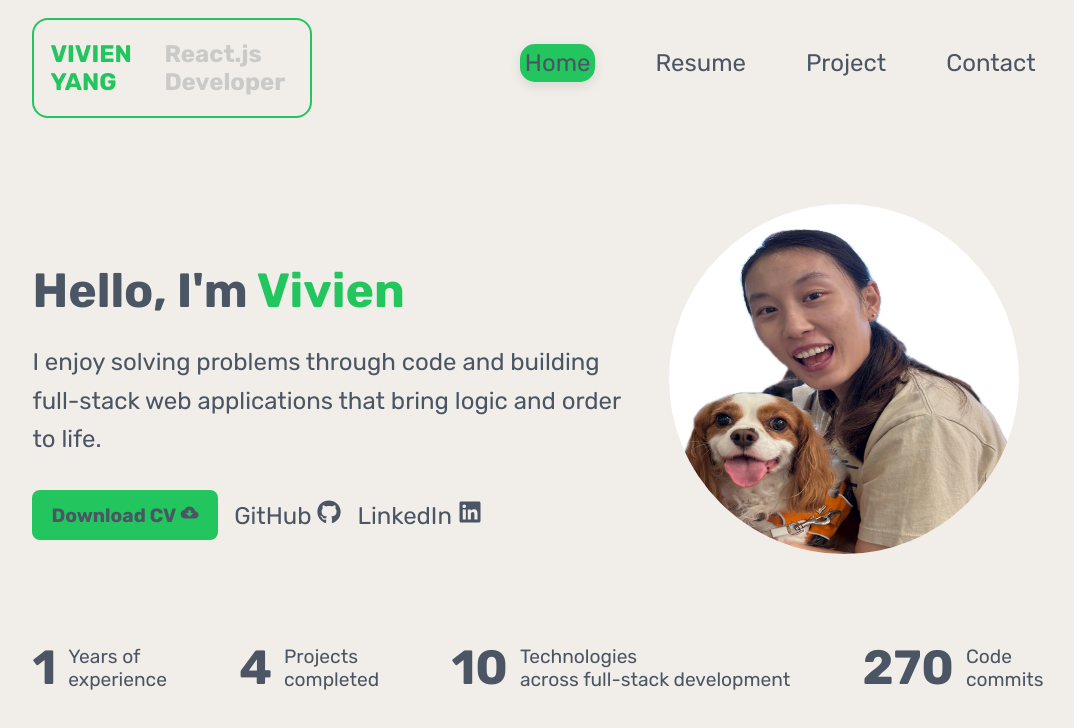
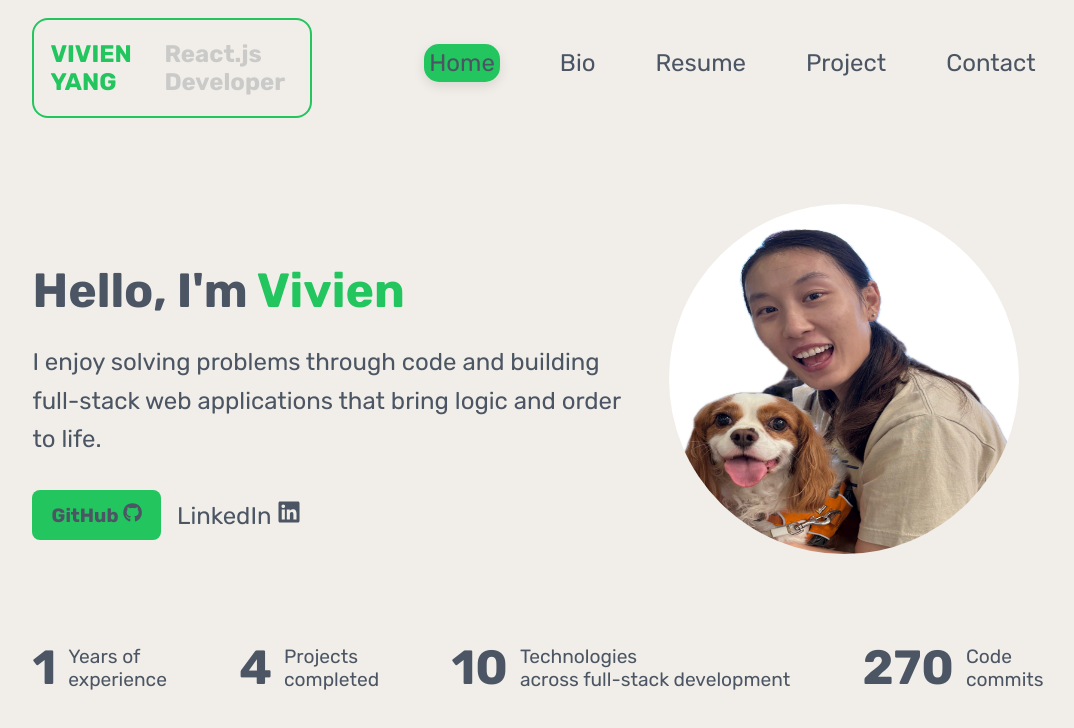
Before and after one commit to bihuiy/portfolio, a React (Vite) app: page / in a window 1280 px wide. Shown: the top 728 px of the page, without its empty margins (102-1176 px from the left). Built offline with nearby package versions, Linux system fonts and the light colour scheme.

Commit message:
move bio section into navbar

```diff
--- a/src/App.jsx
+++ b/src/App.jsx
@@ -2,6 +2,7 @@
 import { Route, Routes } from "react-router";
 import Navbar from "./compomnents/Navbar/Navbar";
 import Homepage from "./compomnents/Homepage/Homepage";
+import Bio from "./compomnents/Bio/Bio";
 import ResumePage from "./compomnents/ResumePage/ResumePage";
 import ProjectPage from "./compomnents/ProjectPage/ProjectPage";
 import ContactPage from "./compomnents/ContactPage/ContactPage";
@@ -27,6 +28,7 @@ function App() {
       <Navbar />
       <Routes>
         <Route path="/" element={<Homepage />} />
+        <Route path="/bio" element={<Bio />} />
         <Route path="/resume" element={<ResumePage />} />
         <Route path="/projects" element={<ProjectPage />} />
         <Route path="/contact" element={<ContactPage />} />
--- a/src/compomnents/Bio/Bio.jsx
+++ b/src/compomnents/Bio/Bio.jsx
@@ -11,7 +11,7 @@ export default function AboutMe() {
         web applications that bring logic and order to life. My background as a
         project manager in telecommunications taught me to coordinate teams,
         anticipate risks, and communicate efficiently, and I specialised in
-        analysing customers'internet and multiline phone numbers service
+        analysing customers' internet and multiline phone service
         configurations to design the most effective migration solutions.`,
         `However what truly excites me is creating systems myself, from a problem
         to a working solution. This love for logic, inspired me to make the move
--- a/src/compomnents/ContactPage/ContactPage.jsx
+++ b/src/compomnents/ContactPage/ContactPage.jsx
@@ -36,7 +36,7 @@ export default function ContactPage() {
           </div>
         </div>
       </div>
-      <div className="contact-resumes">
+      {/* <div className="contact-resumes">
         <a
           href="/VivienYangDesignCV.pdf"
           download="VivienYangDesignCV"
@@ -53,7 +53,7 @@ export default function ContactPage() {
           <img src={CVSreenshot} alt="CVSreenshot" />
           <p>Click to download PDF</p>
         </a>
-      </div>
+      </div> */}
     </>
   );
 }
--- a/src/compomnents/Homepage/Homepage.css
+++ b/src/compomnents/Homepage/Homepage.css
@@ -53,13 +53,13 @@
     text-decoration: none;
   }
 
+  .socials a:hover {
+    color: #22c55e;
+  }
+
   .download-btn:hover {
     color: #F1EEE9;
     cursor: pointer;
-  }
-
-  .socials a:hover {
-    color: #22c55e;
   }
 
   .hero-right {
--- a/src/compomnents/Homepage/Homepage.jsx
+++ b/src/compomnents/Homepage/Homepage.jsx
@@ -19,18 +19,22 @@ export default function Homepage() {
           </p>
 
           <div className="buttons">
-            <a
+            {/* <a
               href="/VivienYangCV.pdf"
               download="VivienYangCV"
               className="download-btn"
             >
               Download CV <IoMdCloudDownload />
+            </a> */}
+
+            <a
+              href="https://github.com/bihuiy"
+              target="_blank"
+              className="download-btn"
+            >
+              GitHub <FaGithub />
             </a>
-
             <div className="socials">
-              <a href="https://github.com/bihuiy" target="_blank">
-                GitHub <FaGithub />
-              </a>
               <a href="https://www.linkedin.com/in/bihuiy/" target="_blank">
                 LinkedIn <FaLinkedin />
               </a>
--- a/src/compomnents/Navbar/Navbar.jsx
+++ b/src/compomnents/Navbar/Navbar.jsx
@@ -14,6 +14,12 @@ export default function Navbar() {
           className={({ isActive }) => (isActive ? "active" : "")}
         >
           Home
+        </NavLink>
+        <NavLink
+          to="/bio"
+          className={({ isActive }) => (isActive ? "active" : "")}
+        >
+          Bio
         </NavLink>
         <NavLink
           to="/resume"
--- a/src/compomnents/ResumePage/ResumePage.jsx
+++ b/src/compomnents/ResumePage/ResumePage.jsx
@@ -2,25 +2,19 @@ import { useState } from "react";
 import "./ResumePage.css";
 import Experience from "../Experience/Experience";
 import Education from "../Education/Education";
-import Skills from "../Skills/Skills";
-import Bio from "../Bio/Bio";
 
 export default function ResumePage() {
   const [activeSection, setActiveSection] = useState("Experience");
   const [animating, setAnimating] = useState(false);
 
-  const sections = ["Experience", "Skills", "Education", "Bio"];
+  const sections = ["Experience", "Education"];
 
   const renderContent = () => {
     switch (activeSection) {
       case "Experience":
         return <Experience />;
-      case "Skills":
-        return <Skills />;
       case "Education":
         return <Education />;
-      case "Bio":
-        return <Bio />;
     }
   };
 
```
